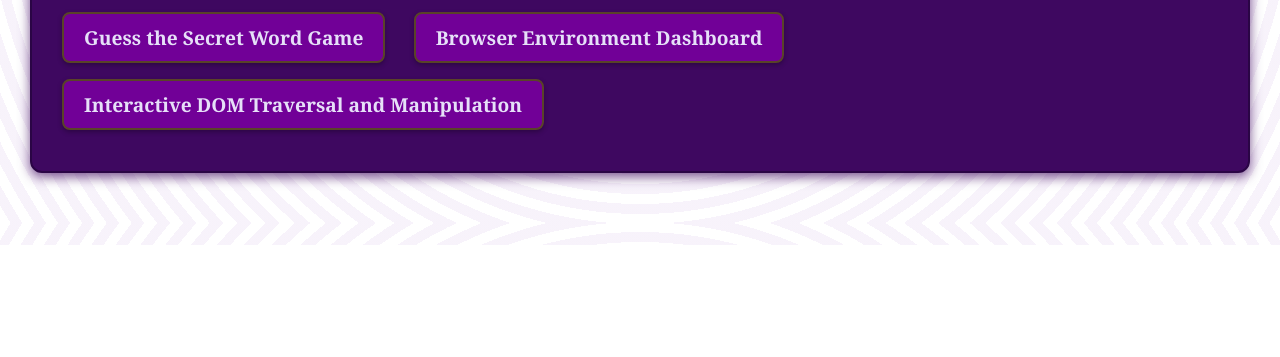
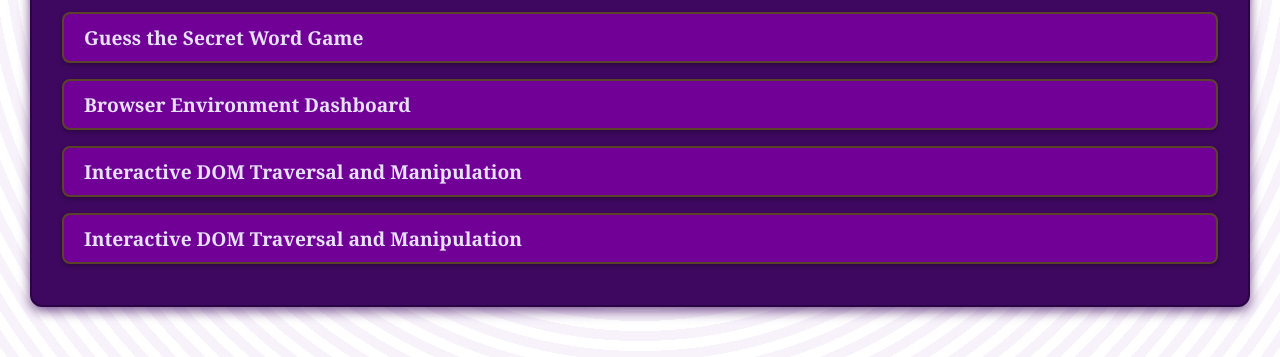
Before and after one commit to Shii20/shejay-s-catalog, a plain HTML site: page index.html in a window 1280 px wide. Shown: the part 555-912 px from the top of the page. Before the commit the page ends 800 px from the top, so only its background shows below. Drawn offline with Linux system fonts and the light colour scheme; a web font is replaced by a local one.

Commit message:
index.html

```diff
--- a/index.html
+++ b/index.html
@@ -59,14 +59,13 @@
             color: #e6e0f8;
             font-weight: 700;
             font-size: 2em;
-            border-bottom: 3px solid #21012b; /* gold accent */
+            border-bottom: 3px solid #21012b;
             padding-bottom: 10px;
             letter-spacing: 1px;
             font-family: 'Georgia', serif;
         }
         nav a {
-            display: inline-block;
-            margin-right: 1.5rem;
+            display: block; /* vertical layout */
             margin-bottom: 1rem;
             text-decoration: none;
             color: #e6e0f8;
@@ -75,7 +74,7 @@
             transition: color 0.3s ease, background-color 0.3s ease;
             padding: 10px 20px;
             border-radius: 8px;
-            background-color: #710097; /* gold button background */
+            background-color: #710097;
             border: 2px solid #5a4328;
             font-family: 'Georgia', serif;
             box-shadow: 0 2px 5px rgba(0,0,0,0.3);
@@ -114,6 +113,7 @@
         <a href="https://shii20.github.io/guessing-game/" target="_blank" rel="noopener noreferrer" aria-label="Open Guess the Secret Word Game in a new tab">Guess the Secret Word Game</a>
         <a href="browser_dashboard.html" target="_blank" rel="noopener noreferrer" aria-label="Open Browser Environment Dashboard in a new tab">Browser Environment Dashboard</a>
         <a href="dom_traversal.html" target="_blank" rel="noopener noreferrer" aria-label="Open Interactive DOM Traversal and Manipulation in a new tab">Interactive DOM Traversal and Manipulation</a>
+        <a href="index_ICSE.html" target="_blank" rel="noopener noreferrer" aria-label="Open Interactive DOM Traversal and Manipulation in a new tab">Interactive DOM Traversal and Manipulation</a>
     </nav>
 </body>
 </html>
```
